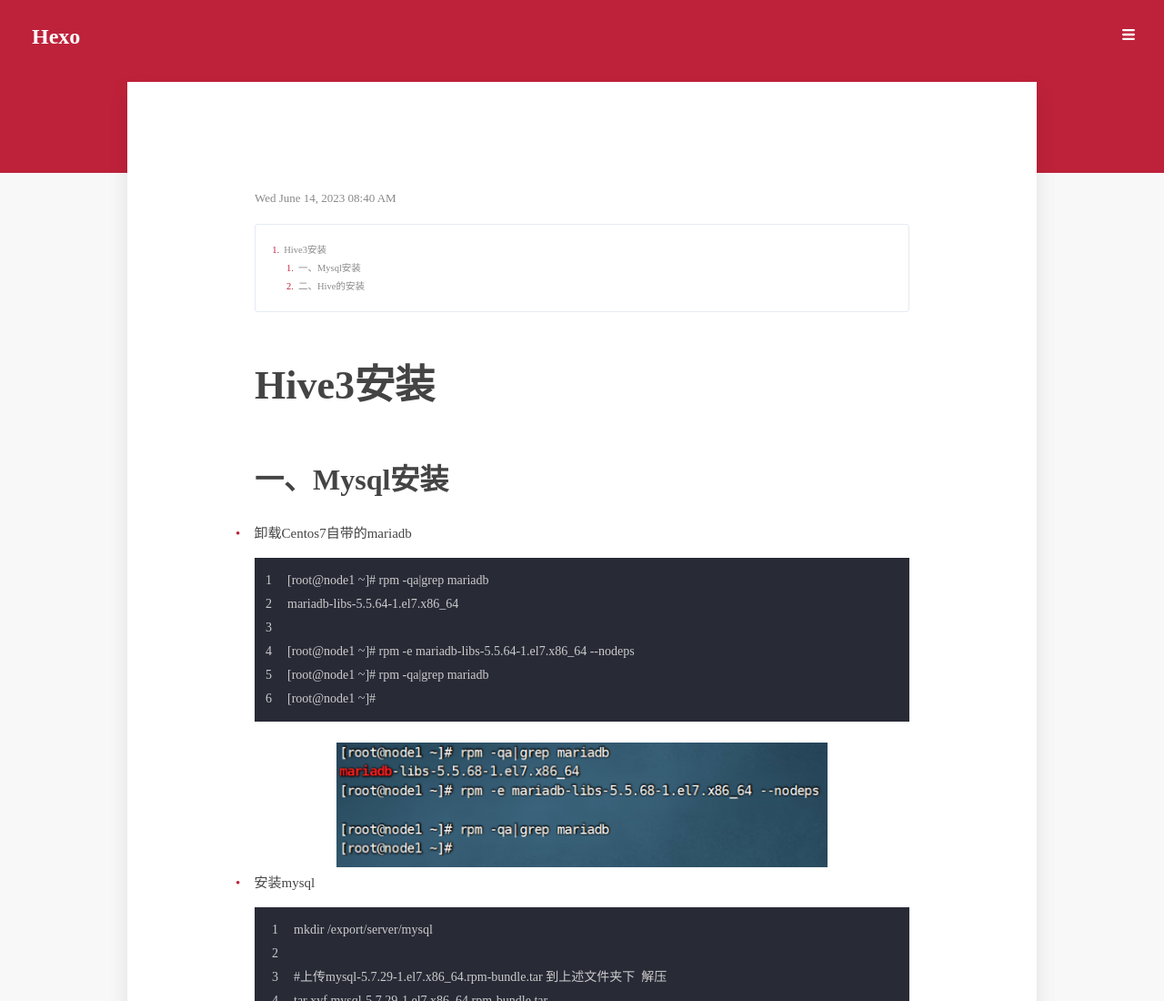
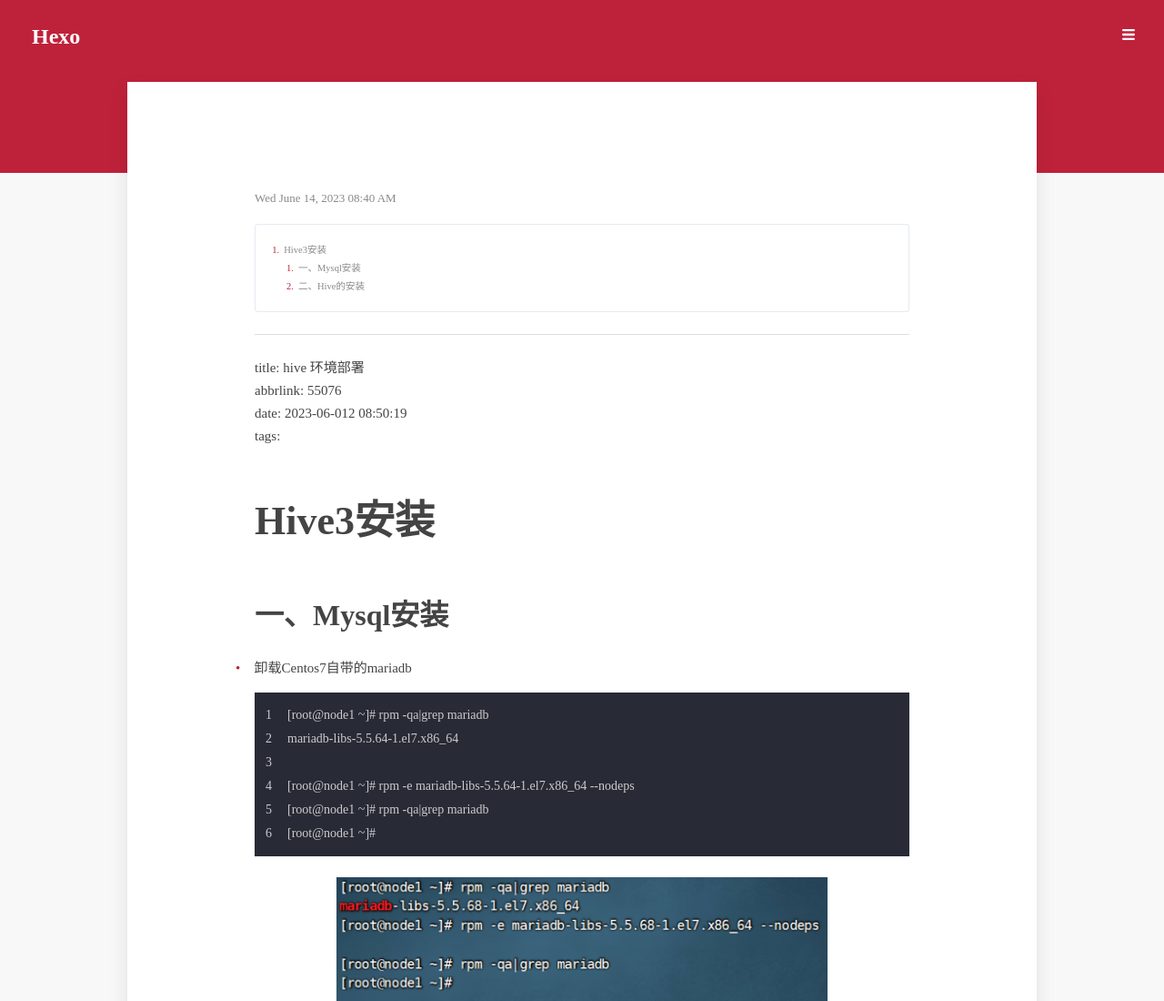
Before and after one commit to Dxy11111/Dxy11111.github.io, a plain HTML site: page 2023/06/14/Spark hive/index.html in a window 1280 px wide. Shown: the top 1100 px of the page at 91% size. Drawn offline with Linux system fonts and the light colour scheme.

Commit message:
Site updated: 2023-06-14 08:51:55

```diff
--- a/2023/06/14/Spark hive/index.html
+++ b/2023/06/14/Spark hive/index.html
@@ -95,7 +95,9 @@
 
 
                 <section id="post-body">
-                    <h1 id="Hive3安装"><a href="#Hive3安装" class="headerlink" title="Hive3安装"></a>Hive3安装</h1><h2 id="一、Mysql安装"><a href="#一、Mysql安装" class="headerlink" title="一、Mysql安装"></a>一、Mysql安装</h2><ul>
+                    <hr>
+<p>title: hive 环境部署<br>abbrlink: 55076<br>date: 2023-06-012 08:50:19<br>tags:</p>
+<h1 id="Hive3安装"><a href="#Hive3安装" class="headerlink" title="Hive3安装"></a>Hive3安装</h1><h2 id="一、Mysql安装"><a href="#一、Mysql安装" class="headerlink" title="一、Mysql安装"></a>一、Mysql安装</h2><ul>
 <li><p>卸载Centos7自带的mariadb</p>
 <figure class="highlight shell"><table><tr><td class="gutter"><pre><span class="line">1</span><br><span class="line">2</span><br><span class="line">3</span><br><span class="line">4</span><br><span class="line">5</span><br><span class="line">6</span><br></pre></td><td class="code"><pre><span class="line">[root@node1 ~]# rpm -qa|grep mariadb</span><br><span class="line">mariadb-libs-5.5.64-1.el7.x86_64</span><br><span class="line"></span><br><span class="line">[root@node1 ~]# rpm -e mariadb-libs-5.5.64-1.el7.x86_64 --nodeps</span><br><span class="line">[root@node1 ~]# rpm -qa|grep mariadb                            </span><br><span class="line">[root@node1 ~]# </span><br></pre></td></tr></table></figure>
 <p><img src="/../image-hive/hive1.png" alt="hive1"></p>
```
